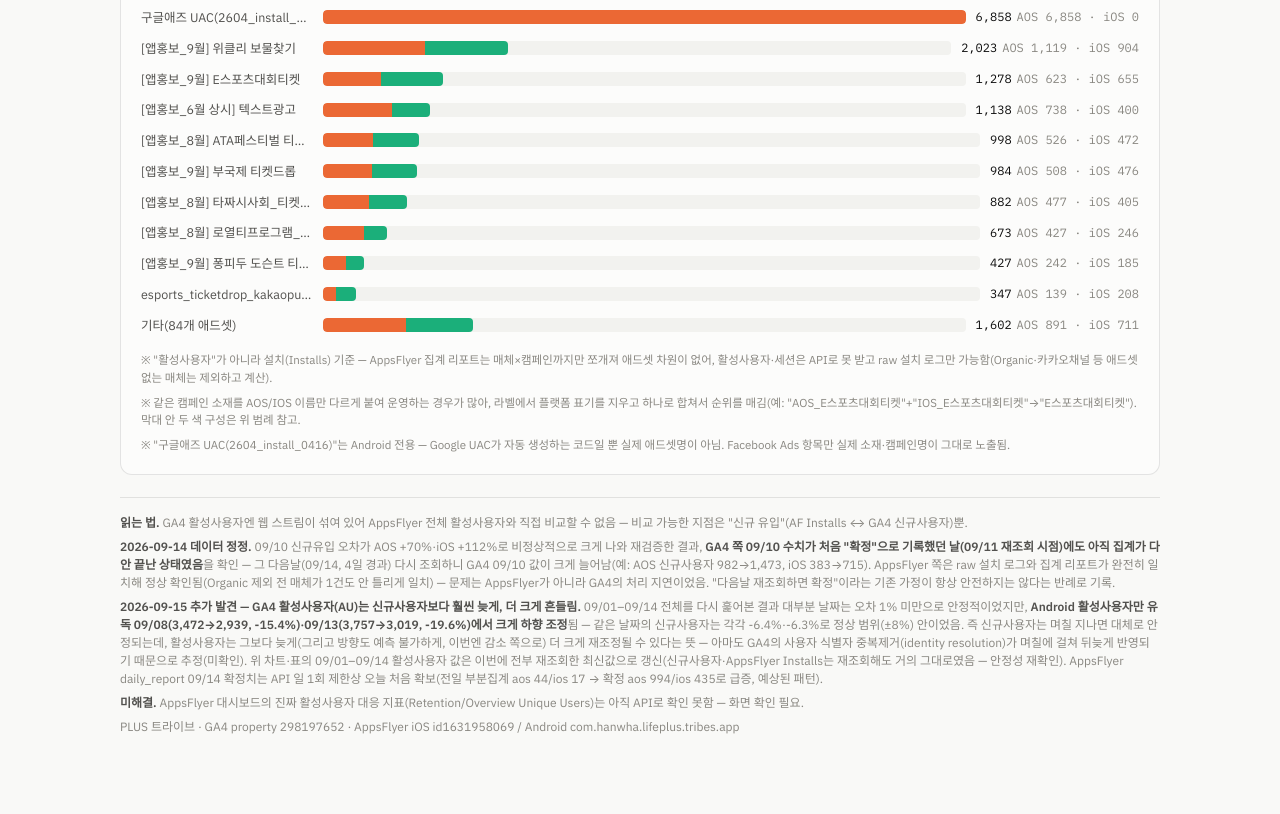
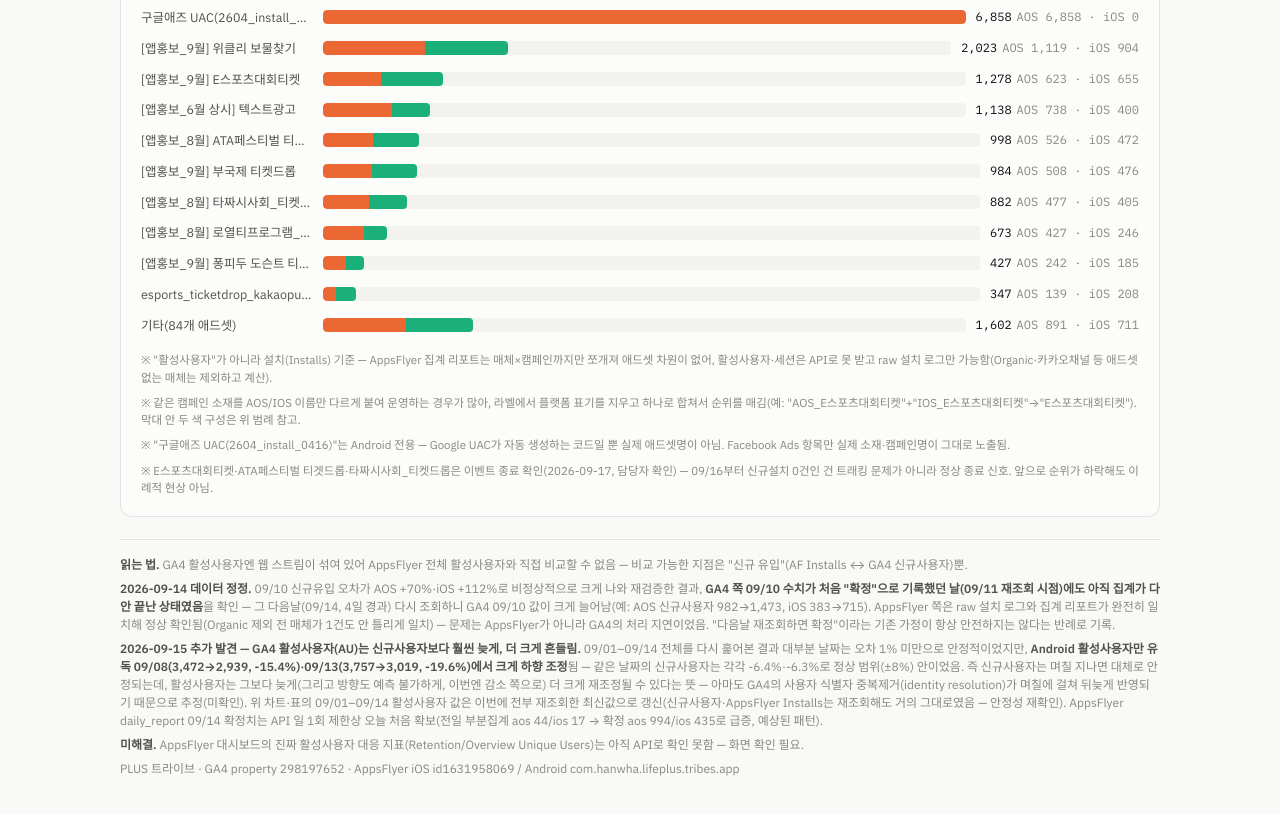
Before and after one commit to sjh0927-hash/hanwha-ax-dashboard, a plain HTML site: page 트라이브_액티브_크로스체크.html in a window 1280 px wide. Shown: the part 3495-4309 px from the top of the page. Drawn offline with Linux system fonts and the light colour scheme.

Commit message:
트라이브 액티브 크로스체크: 이벤트 종료 확인 각주 추가
사용자가 E스포츠대회티켓·ATA페스티벌·타짜시사회_티켓드롭 이벤트 종료를
확인해줘서, 09/16부터 해당 애드셋 신규설치 0건이 트래킹 문제가 아니라
정상 종료 신호라는 각주를 애드셋 패널에 추가.

```diff
--- a/트라이브_액티브_크로스체크.html
+++ b/트라이브_액티브_크로스체크.html
@@ -252,6 +252,9 @@
     </div>
     <div class="status-legend">
       <span>※ "구글애즈 UAC(2604_install_0416)"는 Android 전용 — Google UAC가 자동 생성하는 코드일 뿐 실제 애드셋명이 아님. Facebook Ads 항목만 실제 소재·캠페인명이 그대로 노출됨.</span>
+    </div>
+    <div class="status-legend">
+      <span>※ E스포츠대회티켓·ATA페스티벌 티겟드롭·타짜시사회_티켓드롭은 이벤트 종료 확인(2026-09-17, 담당자 확인) — 09/16부터 신규설치 0건인 건 트래킹 문제가 아니라 정상 종료 신호. 앞으로 순위가 하락해도 이례적 현상 아님.</span>
     </div>
   </section>
 
```
